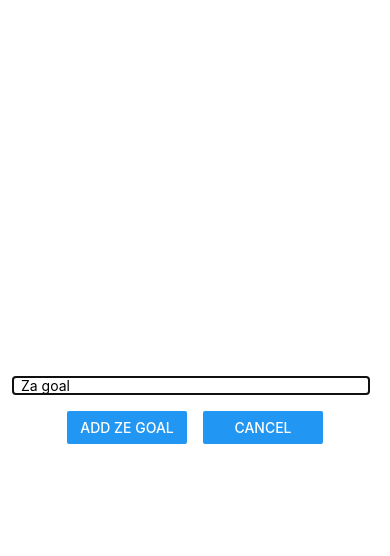
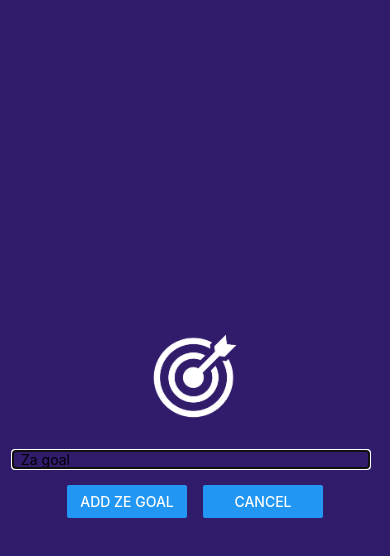
Before and after one commit to gariasf/silly-little-apps, a React Native app in the folder base-fakts/: screen / in a window 390 px wide. Both pictures are taken after a click on the button "ADD ZE GOAL". Shown: the top 556 px of the page. Built offline with nearby package versions, Linux system fonts and the light colour scheme.

Commit message:
feat: show an image in the modal

```diff
--- a/base-fakts/components/GoalInput.js
+++ b/base-fakts/components/GoalInput.js
@@ -1,4 +1,4 @@
-import { Button, StyleSheet, View, TextInput, Modal} from 'react-native';
+import { Button, StyleSheet, View, TextInput, Modal, Image } from 'react-native';
 import { useState } from 'react';
 
 export default function GoalInput({ onAddGoal, onCancel, visible }) {
@@ -17,8 +17,9 @@
   }
 
   return (
-    <Modal visible={visible} animationType='slide'>
+    <Modal  visible={visible} animationType='slide'>
       <View style={styles.inputContainer}>
+        <Image source={require('../assets/images/goal.png')} style={styles.image} />
         <TextInput
           placeholder='Za goal'
           style={styles.textInput}
@@ -45,17 +46,20 @@
     flex: 1,
     justifyContent: 'center',
     alignItems: 'center',
-    borderBottomWidth: 1,
-    borderBottomColor: '#ccc',
-    marginBottom: 24,
-    padding: 16
+    padding: 16,
+    backgroundColor: '#311b6b'
+  },
+  image: {
+    width: 100,
+    height: 100,
+    marginBottom: 24
   },
   textInput: {
     borderWidth: 1,
     borderColor: '#ccc',
     width: "100%",
     marginRight: 8,
-    paddingLeft: 8
+    paddingLeft: 8,
   },
   buttonContainer: {
     flexDirection: 'row',
```
Also changed, not shown: base-fakts/assets/images/goal.png (added).
